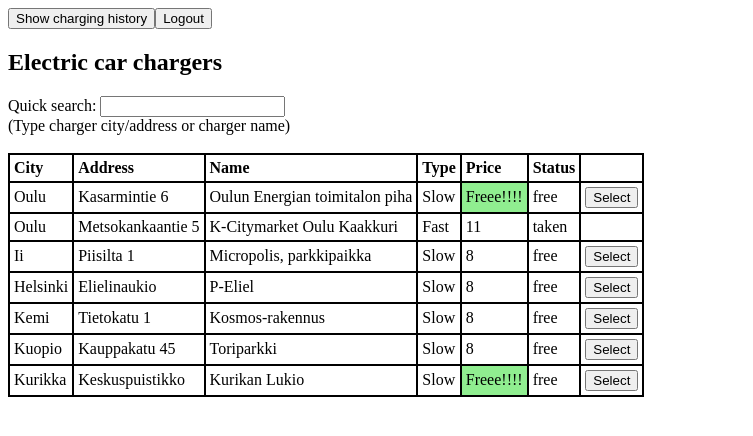
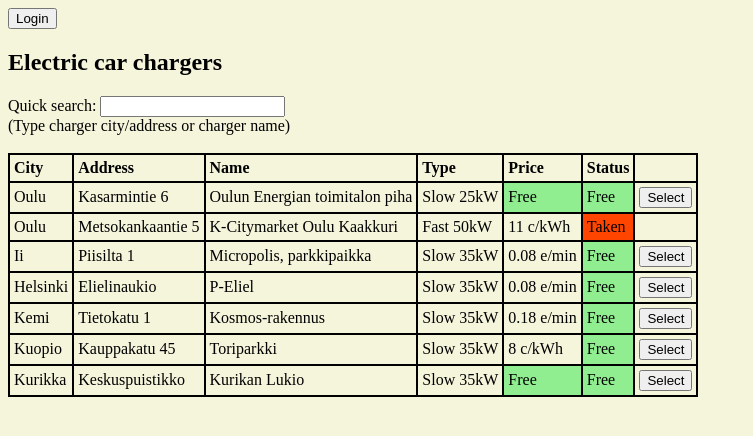
Before and after one commit to Jminsi/charger, a React (Create React App) app: page / in a window 1280 px wide. Shown: the top 436 px of the page, without its empty margins (0-753 px from the left). Built offline with nearby package versions, Linux system fonts and the light colour scheme.

Commit message:
some fix of the code

```diff
--- a/src/App.js
+++ b/src/App.js
@@ -18,8 +18,7 @@ class App extends React.Component {
       chargers: data.chargers,
       searchFilter: "",
       listMode: "grid",
-      userInfo: {name: "fdsfsdf" }
-      /*null*/
+      userInfo: null
     }
   }
 
--- a/src/chargers.json
+++ b/src/chargers.json
@@ -57,7 +57,7 @@
       "type": "Slow",
       "power_kw": 35,
       "pricing_mode": "min",
-      "price_cents": 8,
+      "price_cents": 18,
       "status": "free"
     },
     {
@@ -68,7 +68,7 @@
       "name": "Toriparkki",
       "type": "Slow",
       "power_kw": 35,
-      "pricing_mode": "min",
+      "pricing_mode": "kwh",
       "price_cents": 8,
       "status": "free"
     },
--- a/src/components/ChargerList.module.css
+++ b/src/components/ChargerList.module.css
@@ -1,3 +1,8 @@
+body
+{
+  background-color: Beige;
+}
+
 .table
 {
   display: table;
--- a/src/components/ChargerListItem.js
+++ b/src/components/ChargerListItem.js
@@ -4,25 +4,41 @@ import styles from './ChargerListItem.module.css';
 
 
 export default function ChargerListItem(props) {
+
+  let price_text = "???";
+  if(props.pricing_mode == "min") {
+    price_text = (props.price_cents/100) + " e/min"
+  } else if(props.pricing_mode == "kwh") {
+     price_text = props.price_cents + " c/kWh"
+  }
+
   return (
       <div className={ styles.tableRow }>
         <div className={ styles.tableCell }> { props.city } </div>
         <div className={ styles.tableCell }> { props.address } </div>
         <div className={ styles.tableCell }> { props.name } </div>
-        <div className={ styles.tableCell }> { props.type } </div>
+        <div className={ styles.tableCell }> { props.type } { props.power_kw }kW </div>
         { props.pricing_mode == "free" ? (
-          <div className={ styles.tableCellGreen }> Freee!!!!  </div>
+          <div className={ styles.tableCellGreen }> Free </div>
         ) : (
-          <div className={ styles.tableCell }> { props.price_cents }   </div>
+          <div className={ styles.tableCell }> { price_text }
+          </div>
         ) }
 
+        { props.status == "free" ? (
+          <div className={ styles.tableCellGreen }> Free </div>
+        ) : (
+          <div className={ styles.tableCellRed }> Taken </div>
+        ) }
 
-        <div className={ styles.tableCell }> { props.status }                  </div>
-        <div className={ styles.tableCell }>
-        { props.status == "free" &&
-          <Link to={ `/charger/${props.id}` }> <button>Select</button> </Link>
-        }
-        </div>
+        { props.status == "free" ? (
+          <div className={ styles.tableCell }>
+            <Link to={ `/charger/${props.id}` }> <button>Select</button> </Link>
+          </div>
+        ) : (
+          <div className={ styles.tableCell }>
+          </div>
+        ) }
       </div>
   )
 }
--- a/src/components/ChargerView.js
+++ b/src/components/ChargerView.js
@@ -6,12 +6,19 @@ export default function ChargerView(props) {
 
   const chargerData = props.getChargerInfo(parseInt(props.match.params.id));
 
+  let price_text = "Free";
+  if(chargerData.pricing_mode == "min") {
+    price_text = (chargerData.price_cents/100) + " e/min"
+  } else if(chargerData.pricing_mode == "kwh") {
+     price_text = chargerData.price_cents + " c/kWh"
+  }
+
   return (
     <div>
         <button onClick={() => props.history.goBack()}>Back</button>
-        <h1>Selected charger: { chargerData.location } / { chargerData.name }</h1>
-        <h3>Type: { chargerData.type } / { chargerData.power_kw }kW </h3>
-        <h3>Price: { chargerData.price_cents }</h3>
+        <h1>Selected charger: { chargerData.city }, { chargerData.address } / { chargerData.name }</h1>
+        <h3>Charger type: { chargerData.type }, { chargerData.power_kw }kW </h3>
+        <h3>Price: { price_text }</h3>
     </div>
   )
 }
```
